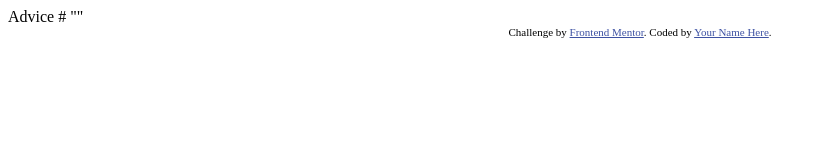
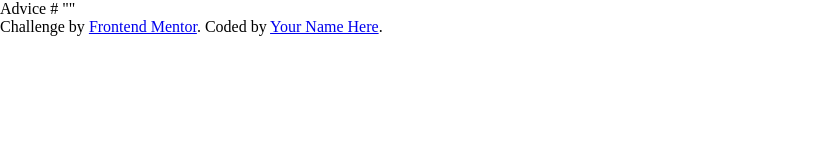
Before and after one commit to PauloCesar89/advice-generator-app-main, a plain HTML site: page index.html in a window 1280 px wide. Shown: the whole page, without its empty margins (0-832 px from the left). Drawn offline with Linux system fonts and the light colour scheme.

Commit message:
resetar a configuração padrão do navegador

```diff
--- a/index.html
+++ b/index.html
@@ -3,16 +3,11 @@
 <head>
   <meta charset="UTF-8">
   <meta name="viewport" content="width=device-width, initial-scale=1.0"> <!-- displays site properly based on user's device -->
+  <link rel="stylesheet" href="/styles.css">
 
   <link rel="icon" type="image/png" sizes="32x32" href="./images/favicon-32x32.png">
 
   <title>Frontend Mentor | Advice generator app</title>
-
-  <!-- Feel free to remove these styles or customise in your own stylesheet 👍 -->
-  <style>
-    .attribution { font-size: 11px; text-align: center; }
-    .attribution a { color: hsl(228, 45%, 44%); }
-  </style>
 </head>
 <body>
 
--- a/styles.css
+++ b/styles.css
@@ -0,0 +1,4 @@
+*{
+    margin: 0;
+    padding: 0;
+}
```
